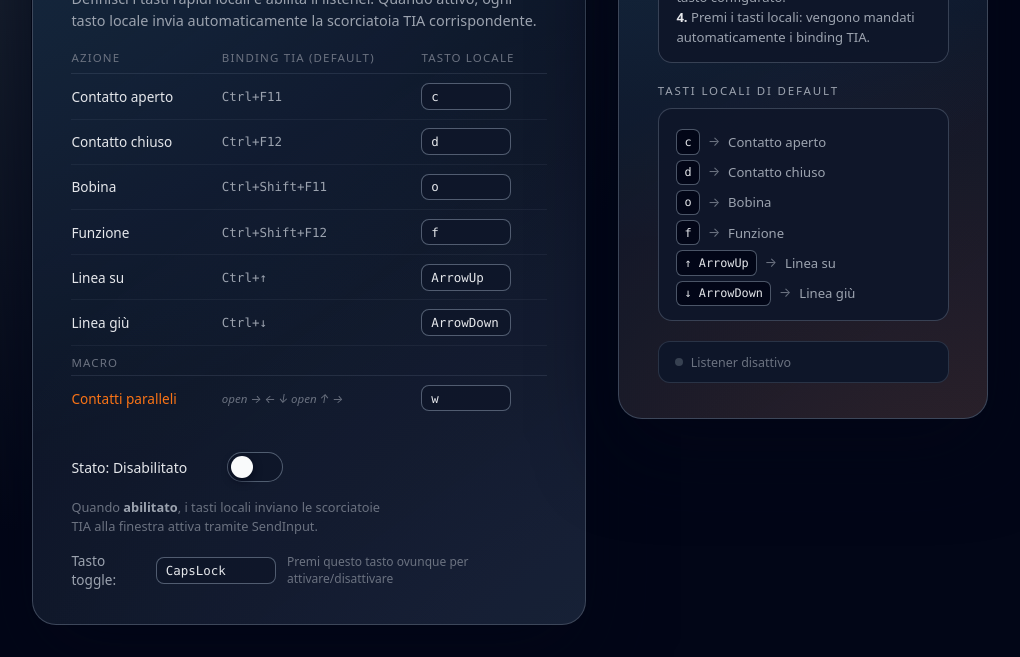
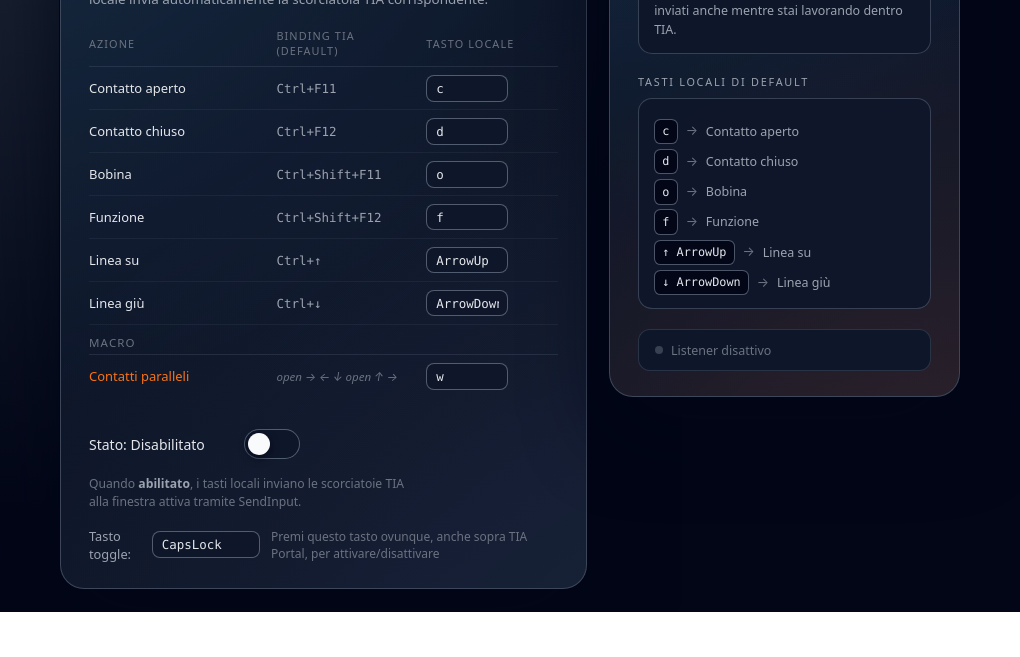
Before and after one commit to Dave02233/TIA-Portal-HotKeys, an Electron app: page ElectronApp/index.html in a window 1020 px wide. Shown: the part 203-860 px from the top of the page. After the commit the page ends 815 px from the top, so only its background shows below. Drawn offline with Linux system fonts and the light colour scheme; no server answers.

Commit message:
mod graph

```diff
--- a/ElectronApp/index.html
+++ b/ElectronApp/index.html
@@ -14,7 +14,7 @@
 
         <div class="pill">
           <span class="pill__dot"></span>
-          <span>TIA Portal Ladder Helper</span>
+          <span>TIA Portal Ladder Shortcuts</span>
         </div>
 
         <h1>Disegna ladder<br><span class="accent">solo con la tastiera</span>.</h1>
@@ -103,7 +103,7 @@
           <input id="toggle-key" type="text" value="CapsLock" maxlength="30"
                  placeholder="es. CapsLock, F9…">
           <span style="font-size:0.75rem; color:#6b7280;">
-            Premi questo tasto ovunque per attivare/disattivare
+            Premi questo tasto ovunque, anche sopra TIA Portal, per attivare/disattivare
           </span>
         </div>
 
@@ -116,10 +116,10 @@
         <div class="sidebar-section">
           <div class="sidebar-title">Come si usa</div>
           <div class="sidebar-box">
-            <strong>1.</strong> Metti TIA Portal in primo piano.<br>
+            <strong>1.</strong> Puoi lasciare TIA Portal in primo piano.<br>
             <strong>2.</strong> Verifica i binding nella colonna centrale rispetto alla tabella di TIA.<br>
             <strong>3.</strong> Abilita il listener con il toggle o con il tasto configurato.<br>
-            <strong>4.</strong> Premi i tasti locali: vengono mandati automaticamente i binding TIA.
+            <strong>4.</strong> Premi i tasti locali: i binding TIA vengono inviati anche mentre stai lavorando dentro TIA.
           </div>
         </div>
 
--- a/ElectronApp/style.css
+++ b/ElectronApp/style.css
@@ -9,16 +9,50 @@ body {
   display: flex;
   align-items: center;
   justify-content: center;
-  padding: 2rem;
+  padding: 1.4rem;
+  scrollbar-color: #4b5563 #020617;
+  scrollbar-width: thin;
 }
 
 .shell {
   width: 100%;
-  max-width: 960px;
+  max-width: 900px;
   display: grid;
   grid-template-columns: 1.5fr 1fr;
-  gap: 2rem;
+  gap: 1.4rem;
   align-items: start;
+}
+
+::-webkit-scrollbar {
+  width: 8px;
+}
+
+::-webkit-scrollbar-track {
+  background: #020617;
+}
+
+::-webkit-scrollbar-thumb {
+  background: #4b5563;
+  border-radius: 999px;
+}
+
+::-webkit-scrollbar-thumb:hover {
+  background: #9ca3af;
+}
+
+.actions-table th:nth-child(1),
+.actions-table td:nth-child(1) {
+  width: 40%;
+}
+
+.actions-table th:nth-child(2),
+.actions-table td:nth-child(2) {
+  width: 32%;
+}
+
+.actions-table th:nth-child(3),
+.actions-table td:nth-child(3) {
+  width: 28%;
 }
 
 @media (max-width: 820px) {
@@ -30,7 +64,7 @@ body {
   border-radius: 24px;
   border: 1px solid rgba(148,163,184,0.35);
   box-shadow: 0 32px 80px rgba(2,6,23,0.8), 0 0 0 1px rgba(2,6,23,1);
-  padding: 2.2rem 2.4rem;
+  padding: 1.6rem 1.75rem;
   position: relative;
   overflow: hidden;
 }
@@ -88,7 +122,7 @@ body {
 .card h1 .accent { color: #22c55e; }
 
 .card .subtitle {
-  font-size: 0.9rem;
+  font-size: 0.84rem;
   color: #9ca3af;
   max-width: 32rem;
   line-height: 1.5;
@@ -121,13 +155,14 @@ body {
 .actions-table {
   width: 100%;
   border-collapse: collapse;
-  font-size: 0.85rem;
+  table-layout: fixed;
+  font-size: 0.81rem;
   margin-bottom: 1.5rem;
 }
 
 .actions-table th {
   text-align: left;
-  font-size: 0.72rem;
+  font-size: 0.68rem;
   font-weight: 500;
   text-transform: uppercase;
   letter-spacing: 0.1em;
@@ -137,7 +172,7 @@ body {
 }
 
 .actions-table td {
-  padding: 0.55rem 0.5rem 0.55rem 0;
+  padding: 0.48rem 0.35rem 0.48rem 0;
   border-bottom: 1px solid rgba(148,163,184,0.08);
   vertical-align: middle;
 }
@@ -148,14 +183,14 @@ td.col-name {
   color: #e5e7eb;
   font-weight: 500;
   white-space: nowrap;
-  padding-right: 1rem;
+  padding-right: 0.6rem;
 }
 
 td.col-binding {
   font-size: 0.78rem;
   color: #6b7280;
   white-space: nowrap;
-  padding-right: 1rem;
+  padding-right: 0.6rem;
 }
 
 td.col-binding .binding-val {
@@ -165,7 +200,7 @@ td.col-binding .binding-val {
 }
 
 td.col-hotkey input {
-  width: 90px;
+  width: 82px;
   padding: 0.3rem 0.55rem;
   border-radius: 0.5rem;
   border: 1px solid rgba(148,163,184,0.5);
@@ -233,7 +268,7 @@ td.col-hotkey input:focus { border-color: rgba(34,197,94,0.7); }
 .toggle-btn.on::after { transform: translateX(26px); }
 
 .toggle-hint {
-  font-size: 0.8rem;
+  font-size: 0.76rem;
   color: #6b7280;
   max-width: 20rem;
   line-height: 1.45;
@@ -246,12 +281,12 @@ td.col-hotkey input:focus { border-color: rgba(34,197,94,0.7); }
   align-items: center;
   gap: 0.7rem;
   margin-top: 1rem;
-  font-size: 0.85rem;
+  font-size: 0.8rem;
   color: #9ca3af;
 }
 
 .trigger-row input {
-  width: 120px;
+  width: 108px;
   padding: 0.3rem 0.55rem;
   border-radius: 0.5rem;
   border: 1px solid rgba(148,163,184,0.5);
@@ -268,7 +303,7 @@ td.col-hotkey input:focus { border-color: rgba(34,197,94,0.7); }
 .sidebar-section { margin-bottom: 1.25rem; }
 
 .sidebar-title {
-  font-size: 0.72rem;
+  font-size: 0.68rem;
   text-transform: uppercase;
   letter-spacing: 0.16em;
   color: #9ca3af;
@@ -279,8 +314,8 @@ td.col-hotkey input:focus { border-color: rgba(34,197,94,0.7); }
   border-radius: 14px;
   border: 1px solid rgba(148,163,184,0.3);
   background: rgba(15,23,42,0.95);
-  padding: 0.9rem 1.1rem;
-  font-size: 0.82rem;
+  padding: 0.82rem 0.95rem;
+  font-size: 0.78rem;
   color: #9ca3af;
   line-height: 1.55;
 }
```
Also changed, not shown: TODO.md (deleted, +0 -69 lines).
